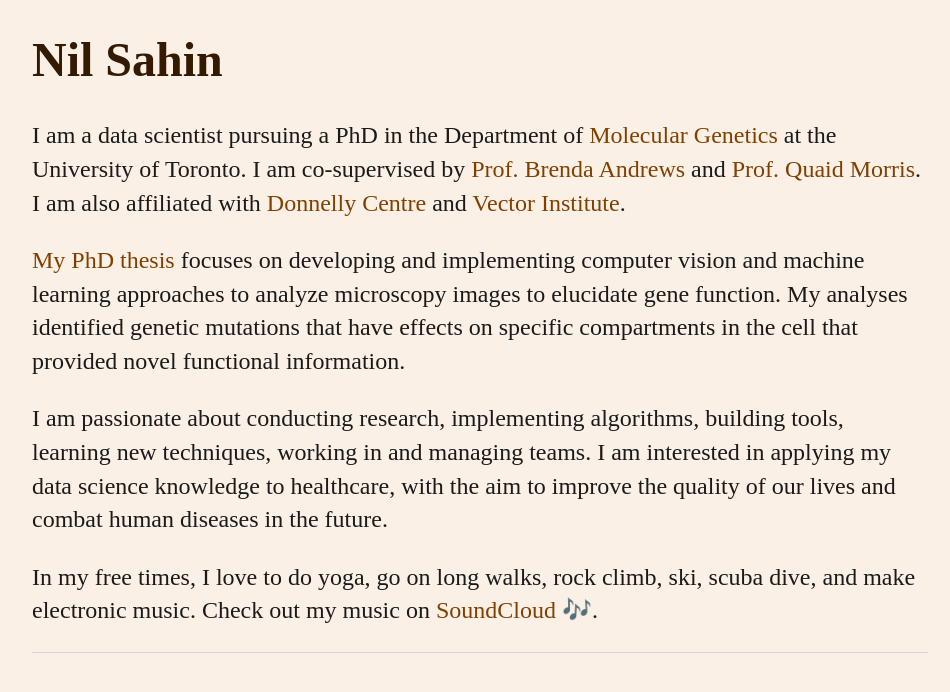
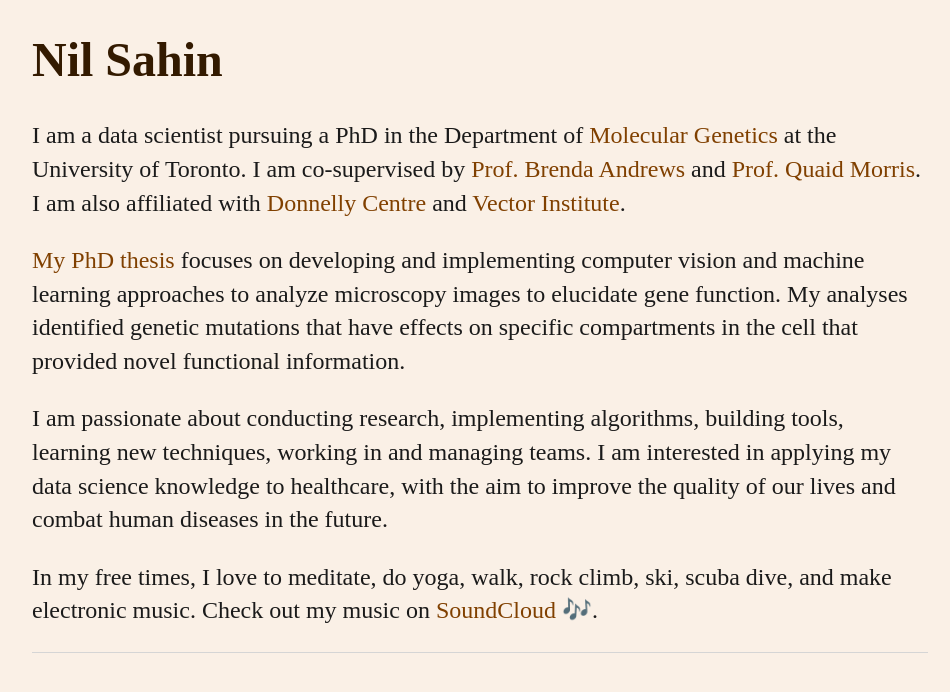
Before and after one commit to nsahin/nsahin.github.io, a Jekyll site: the page built from index.html, in a window 1280 px wide, cut to the strip 310-1023 px from the top of the page. Shown: the top 692 px of the strip, without its empty margins (160-1110 px from the left). Built offline with Jekyll 4.4.1, drawn with Linux system fonts in a browser that asks for light colours.

Commit message:
Update index.html

```diff
--- a/index.html
+++ b/index.html
@@ -15,7 +15,7 @@ title: Nil Sahin
 	<p>I am passionate about conducting research, implementing algorithms, building tools, learning new techniques, working in and managing teams.
 		I am interested in applying my data science knowledge to healthcare, with the aim to improve the quality of our lives and combat human diseases in the future.
 	</p>
-	<p>In my free times, I love to do yoga, go on long walks, rock climb, ski, scuba dive, and make electronic music.
+	<p>In my free times, I love to meditate, do yoga, walk, rock climb, ski, scuba dive, and make electronic music.
 		Check out my music on <a href="https://soundcloud.com/nil-sahin">SoundCloud</a> &#127926;.
 	</p>
 </div><!-- /.blurb -->
```
